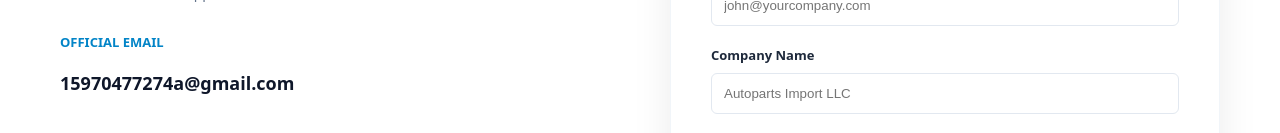
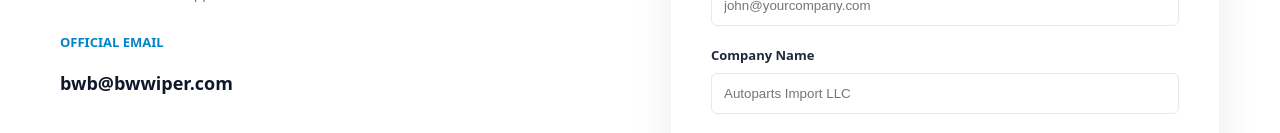
Before and after one commit to 15970477274a-prog/bowang-wiper-site, a Next.js app: page /en/contact in a window 1280 px wide. Shown: the part 819-952 px from the top of the page. Built offline with nearby package versions, Linux system fonts and the light colour scheme.

Commit message:
fix: P0 issues - 404 redirects, CSP, and email consistency
- Add /about-us and /contact-us redirect pages (-> /en/about, /en/contact)
- Fix CSP: add gstatic.com to script-src, google.com to frame-src
- Unify contact email to bwb@bwwiper.com

```diff
--- a/app/[lang]/contact/page.tsx
+++ b/app/[lang]/contact/page.tsx
@@ -86,7 +86,7 @@ export default function ContactPage() {
             </div>
             <div style={{ marginBottom: "30px" }}>
               <h4 style={{ color: "#0284c7", textTransform: "uppercase", fontSize: "13px", fontWeight: 800, marginBottom: "10px" }}>Official Email</h4>
-              <p style={{ fontSize: "18px", fontWeight: 700, color: "#0f172a" }}>15970477274a@gmail.com</p>
+              <p style={{ fontSize: "18px", fontWeight: 700, color: "#0f172a" }}>bwb@bwwiper.com</p>
             </div>
             <div style={{ marginTop: "50px", padding: "30px", backgroundColor: "#f8fafc", borderRadius: "16px", border: "1px solid #e2e8f0" }}>
                <h4 style={{ fontSize: "16px", fontWeight: 800, marginBottom: "15px" }}>Wholesale & OEM Support</h4>
--- /dev/null
+++ b/app/about-us/page.tsx
@@ -0,0 +1,2 @@
+import { redirect } from "next/navigation";
+export default function Page() { redirect("/en/about"); }
--- /dev/null
+++ b/app/contact-us/page.tsx
@@ -0,0 +1,2 @@
+import { redirect } from "next/navigation";
+export default function Page() { redirect("/en/contact"); }
--- a/next.config.js
+++ b/next.config.js
@@ -46,12 +46,12 @@ const nextConfig = {
             key: "Content-Security-Policy",
             value: [
               "default-src 'self'",
-              "script-src 'self' 'unsafe-inline' 'unsafe-eval' https://www.googletagmanager.com https://analytics.ahrefs.com",
+              "script-src 'self' 'unsafe-inline' 'unsafe-eval' https://www.googletagmanager.com https://www.gstatic.com https://analytics.ahrefs.com",
               "style-src 'self' 'unsafe-inline'",
               "img-src 'self' https://sc02.alicdn.com https://*.faiusr.com https://*.r2.dev https://images.unsplash.com https://*.edgeone.dev data:",
               "font-src 'self'",
               "connect-src 'self' https://www.google-analytics.com https://analytics.ahrefs.com",
-              "frame-src 'self'",
+              "frame-src 'self' https://www.google.com",
               "object-src 'none'",
               "base-uri 'self'",
               "form-action 'self'",
@@ -75,4 +75,4 @@ const nextConfig = {
   },
 };
 
-module.exports = { ...nextConfig, async redirects() { return [ { source: '/:lang/Catalog.pdf', destination: '/Catalog.pdf', permanent: true } ]; } };
+module.exports = { ...nextConfig, async redirects() { return [ { source: '/:lang/Catalog.pdf', destination: '/Catalog.pdf', permanent: true } ]; } };;
```
